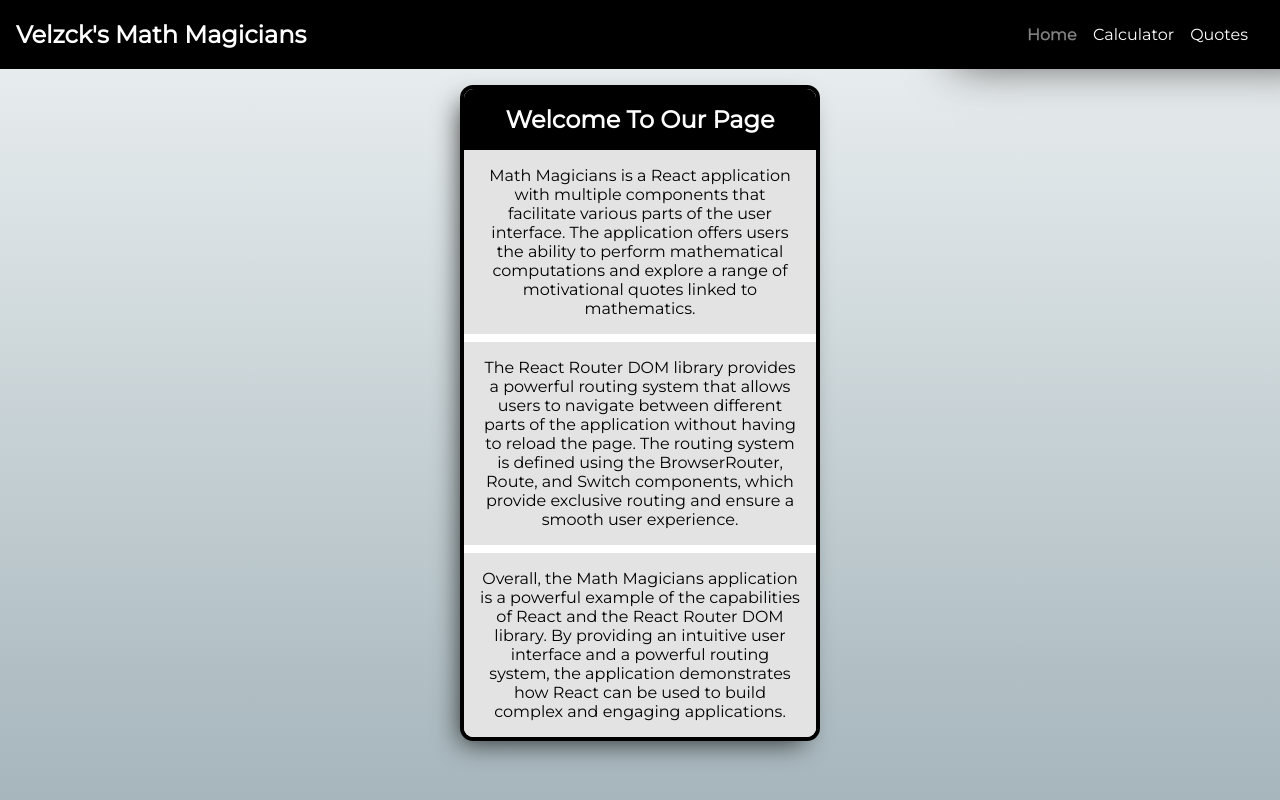
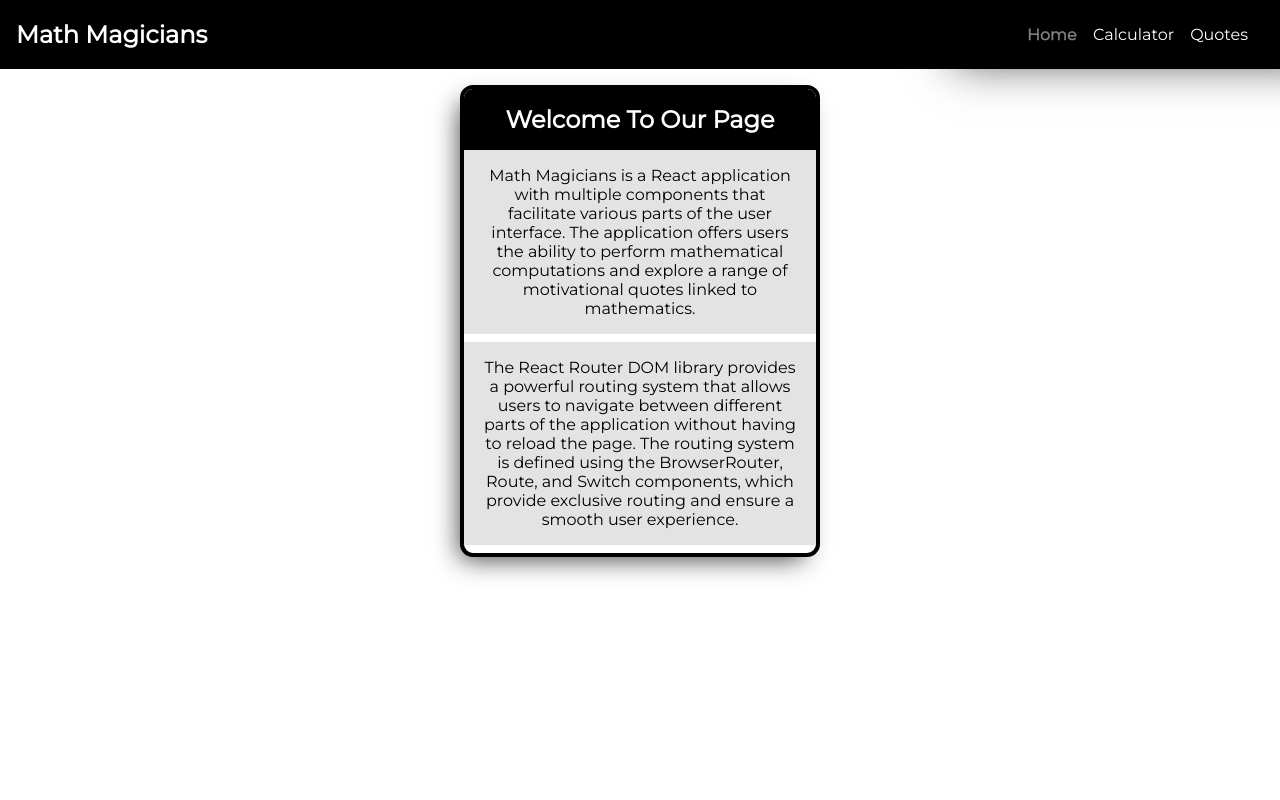
Before and after one commit to VelzckC0D3/math_magicians_react, a React (Create React App) app: page / in a window 1280 px wide. Shown: the top 800 px of the page. Built offline with nearby package versions, Linux system fonts and the light colour scheme.

Commit message:
bug fix
- solved some minor interface bugs

```diff
--- a/public/index.html
+++ b/public/index.html
@@ -7,6 +7,7 @@
     <meta name="viewport" content="width=device-width, initial-scale=1" />
     <meta name="theme-color" content="#000000" />
     <meta name="description" content="Web site created using create-react-app"/>
+    <meta name="format-detection" content="telephone=no">
     <link rel="apple-touch-icon" href="%PUBLIC_URL%/logo192.png" />
     <!--
       manifest.json provides metadata used when your web app is installed on a
--- a/src/components/Calculator.css
+++ b/src/components/Calculator.css
@@ -58,6 +58,7 @@
   font-size: 1.1rem;
   border: 1px solid transparent;
   box-shadow: 3px 3px 6px -2px rgba(0, 0, 0, 0.318);
+  color: black;
 }
 
 .calculatorButton:nth-child(1),
--- a/src/components/Home.js
+++ b/src/components/Home.js
@@ -18,13 +18,6 @@ const Home = () => (
       BrowserRouter, Route, and Switch components, which provide exclusive
       routing and ensure a smooth user experience.
     </p>
-    <p className="homeText">
-      Overall, the Math Magicians application is a powerful example of the
-      capabilities of React and the React Router DOM library. By providing an
-      intuitive user interface and a powerful routing system, the application
-      demonstrates how React can be used to build complex and engaging
-      applications.
-    </p>
   </div>
 );
 
--- a/src/components/Navbar.css
+++ b/src/components/Navbar.css
@@ -9,6 +9,7 @@
 .navTitle {
   color: white;
   margin-left: 1rem;
+  cursor: default;
 }
 
 .navUl {
--- a/src/components/Navbar.js
+++ b/src/components/Navbar.js
@@ -4,7 +4,7 @@ import './Navbar.css';
 
 const Navbar = () => (
   <nav className="navContainer">
-    <h1 className="navTitle">Velzck&#39;s Math Magicians</h1>
+    <h1 className="navTitle">Math Magicians</h1>
     <ul className="navUl">
       <li><NavLink to="/" exact="true" activeclassname="active">Home</NavLink></li>
       <li><NavLink to="/calculator" activeclassname="active">Calculator</NavLink></li>
--- a/src/index.css
+++ b/src/index.css
@@ -3,11 +3,9 @@ body {
   font-family: "Montserrat", sans-serif;
   -webkit-font-smoothing: antialiased;
   -moz-osx-font-smoothing: grayscale;
-  background: linear-gradient(360deg, hsla(197, 14%, 57%, 1) 0%, hsla(192, 17%, 94%, 1) 100%);
   background-size: cover;
-  height: 150vh;
   overflow-x: hidden;
-
+  padding: 0;
   /*   overflow-y: hidden; */
 }
 
```
